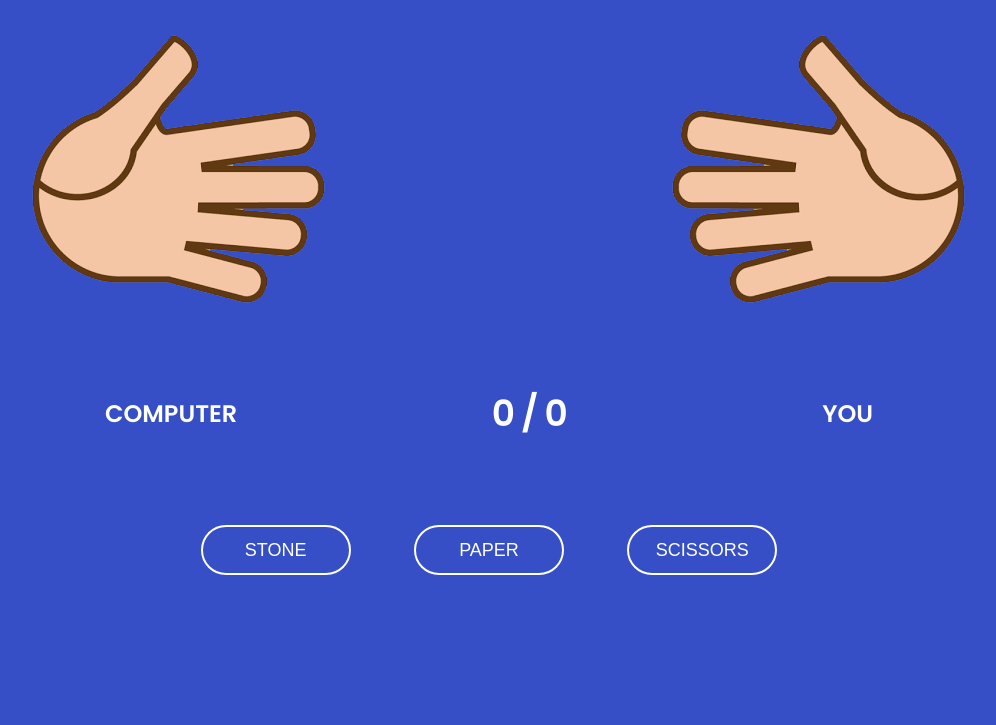
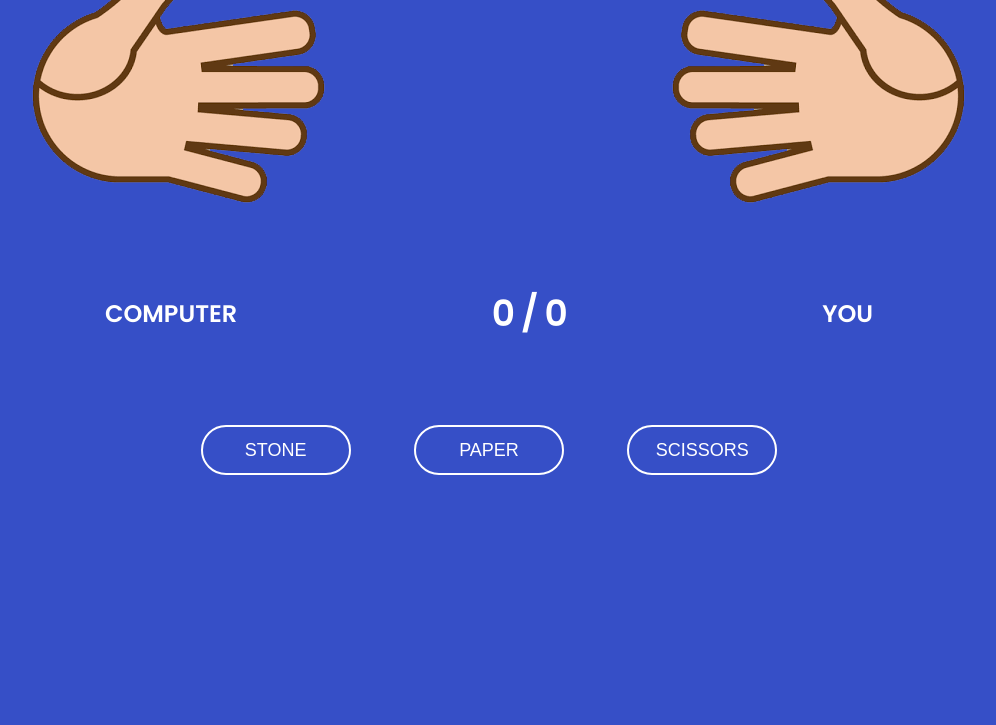
Before and after one commit to avi-codesmith/rock-paper-scissors, a plain HTML site: page index.html in a window 1280 px wide. Shown: the part 301-1026 px from the top of the page, without its empty margins (151-1147 px from the left). After the commit the page ends 826 px from the top, so only its background shows below. Drawn offline with Linux system fonts and the light colour scheme.

Commit message:
Implement code

```diff
--- a/style.css
+++ b/style.css
@@ -24,7 +24,7 @@ body {
   align-items: center;
   justify-content: center;
   flex-direction: column;
-  padding: 15rem;
+  padding: 5rem;
 }
 
 h1 {
```
